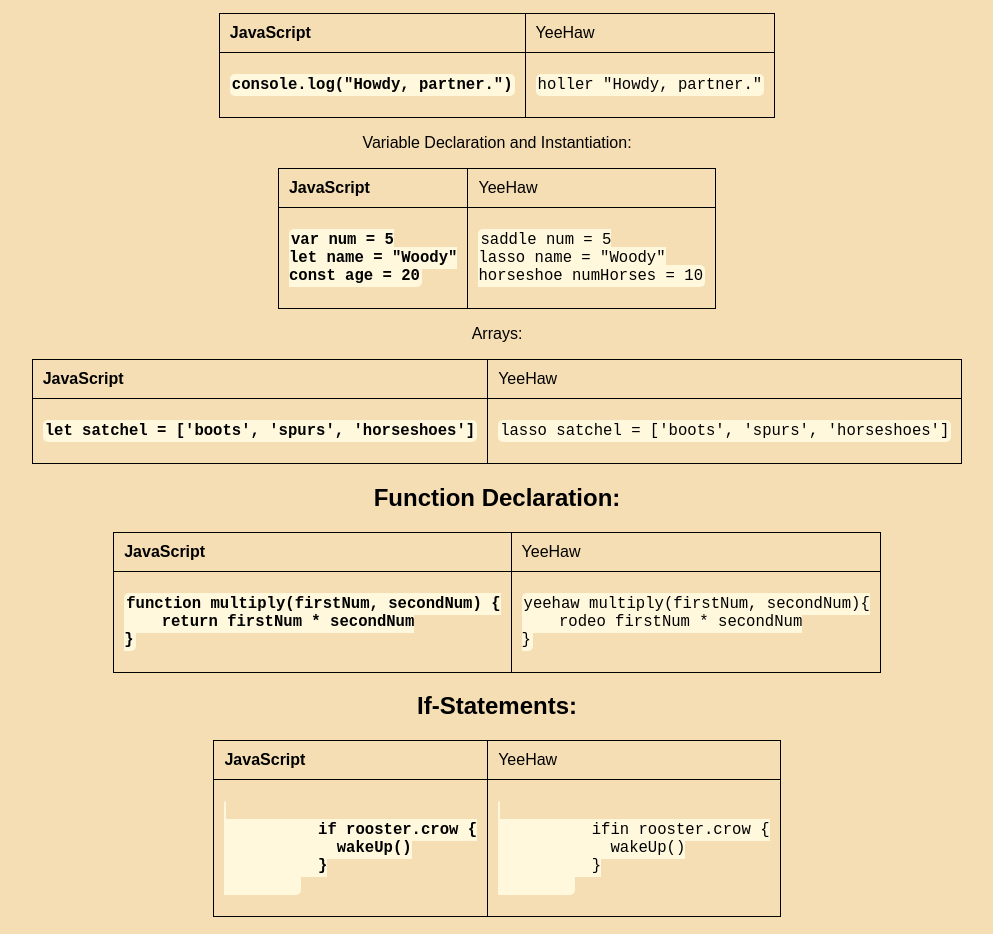
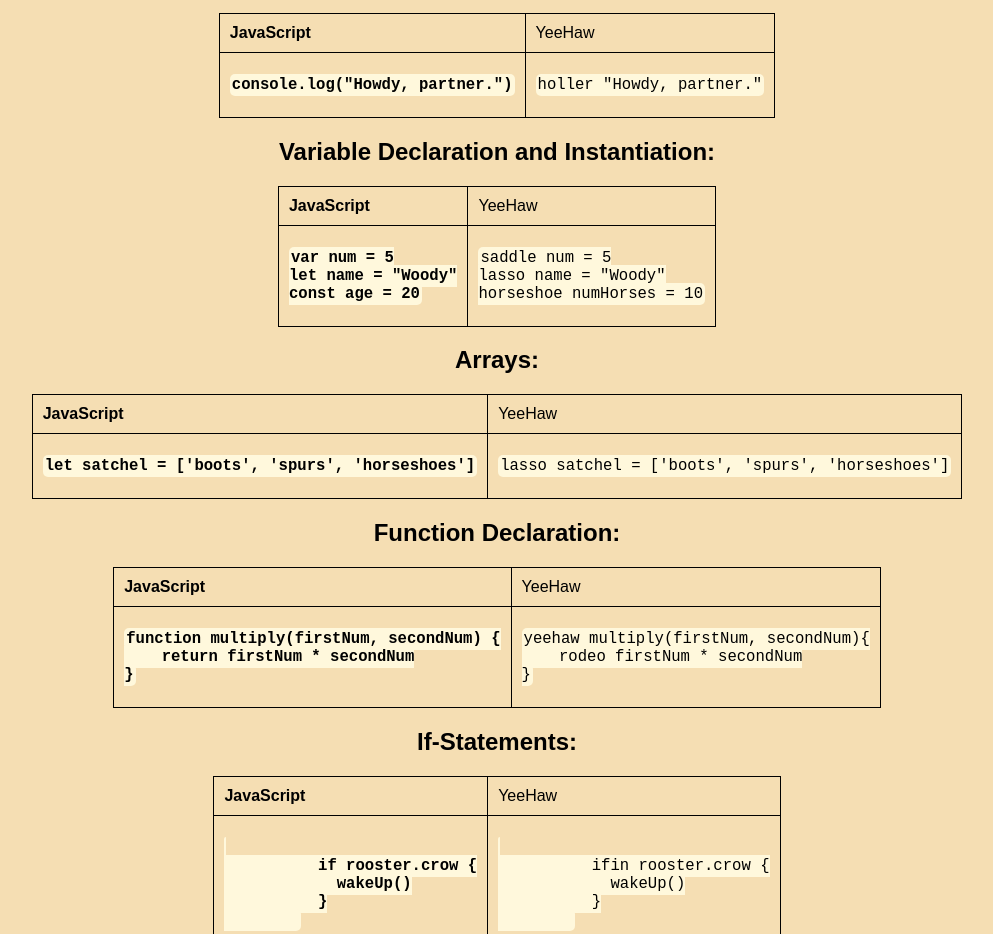
Before and after one commit to alex-armknecht/YeeHaw, a website: page index.html in a window 1280 px wide. Shown: the part 1421-2355 px from the top of the page, without its empty margins (143-1136 px from the left). Drawn offline with Linux system fonts and the light colour scheme.

Commit message:
Update index.html

```diff
--- a/index.html
+++ b/index.html
@@ -124,7 +124,7 @@
 	</tr>
 	</table>
 
-	<p>Variable Declaration and Instantiation:</p>
+	<h2>Variable Declaration and Instantiation:</h2>
 	<table>
 	<tr>
 		<td>JavaScript</td>
@@ -144,7 +144,7 @@ horseshoe numHorses = 10</code></pre>
 	</tr>
 	</table>
 
-	<p>Arrays:</p>
+	<h2>Arrays:</h2>
 	<table>
 	<tr>
 		<td>JavaScript</td>
```
